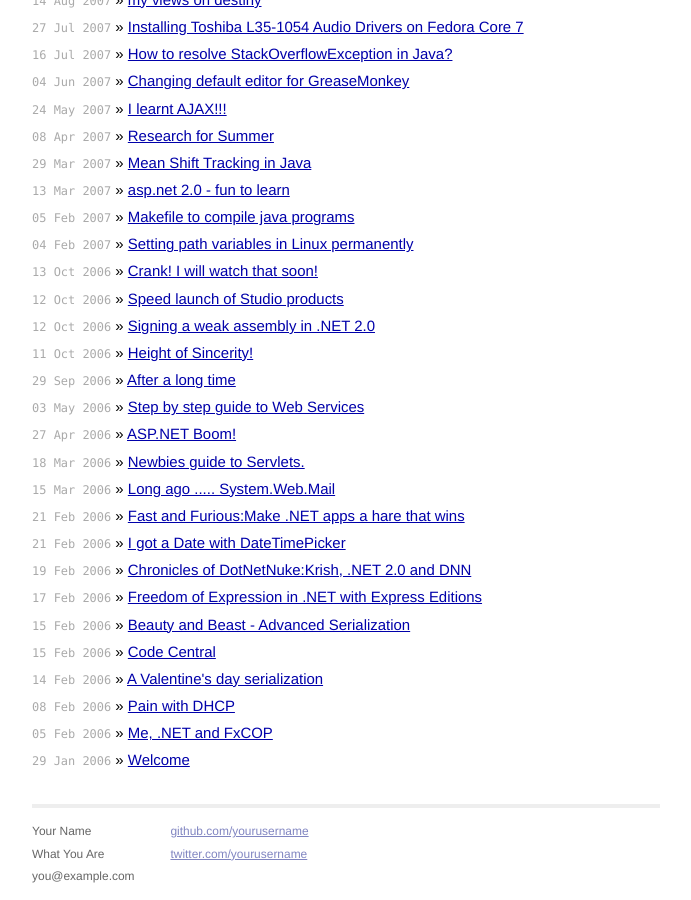
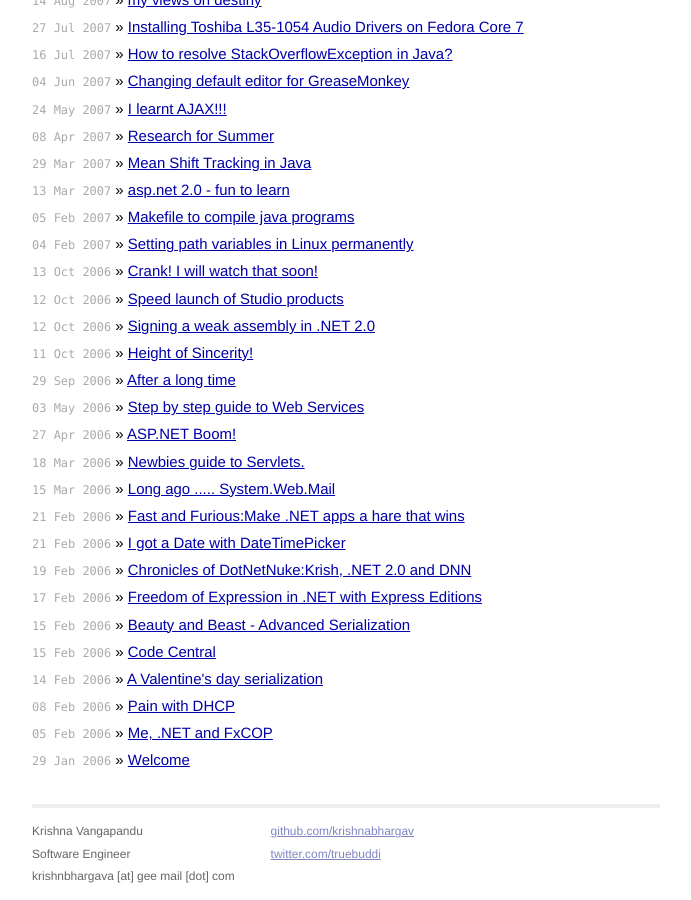
Before and after one commit to krishnabhargav/krishnabhargav.github.com, a Jekyll site: the page built from index.html, in a window 1280 px wide and 900 px high, scrolled down 4734 px. Shown: the whole window, without its empty margins (294-985 px from the left). Built offline with Jekyll 4.4.1, drawn with Linux system fonts in a browser that asks for light colours; Markdown is read by kramdown in place of the engine named in the settings.

Commit message:
Fixed footers

```diff
--- a/_layouts/default.html
+++ b/_layouts/default.html
@@ -26,15 +26,15 @@
           <div class="footer">
             <div class="contact">
               <p>
-                Your Name<br />
-                What You Are<br />
-                you@example.com
+                Krishna Vangapandu<br />
+                Software Engineer<br />
+                krishnbhargava [at] gee mail [dot] com
               </p>
             </div>
             <div class="contact">
               <p>
-                <a href="https://github.com/yourusername">github.com/yourusername</a><br />
-                <a href="https://twitter.com/yourusername">twitter.com/yourusername</a><br />
+                <a href="https://github.com/krishnabhargav">github.com/krishnabhargav</a><br />
+                <a href="https://twitter.com/truebuddi">twitter.com/truebuddi</a><br />
               </p>
             </div>
           </div>
```
